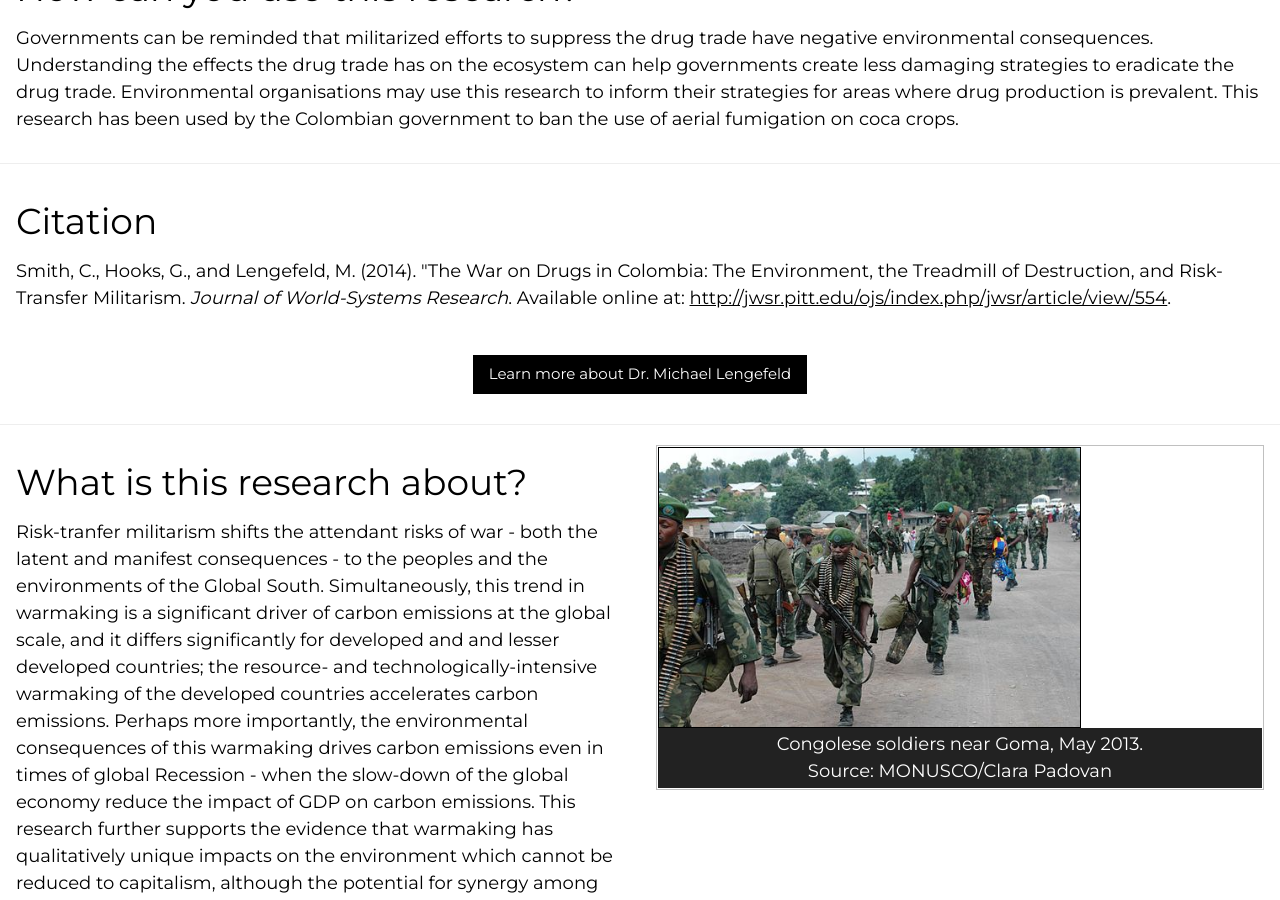
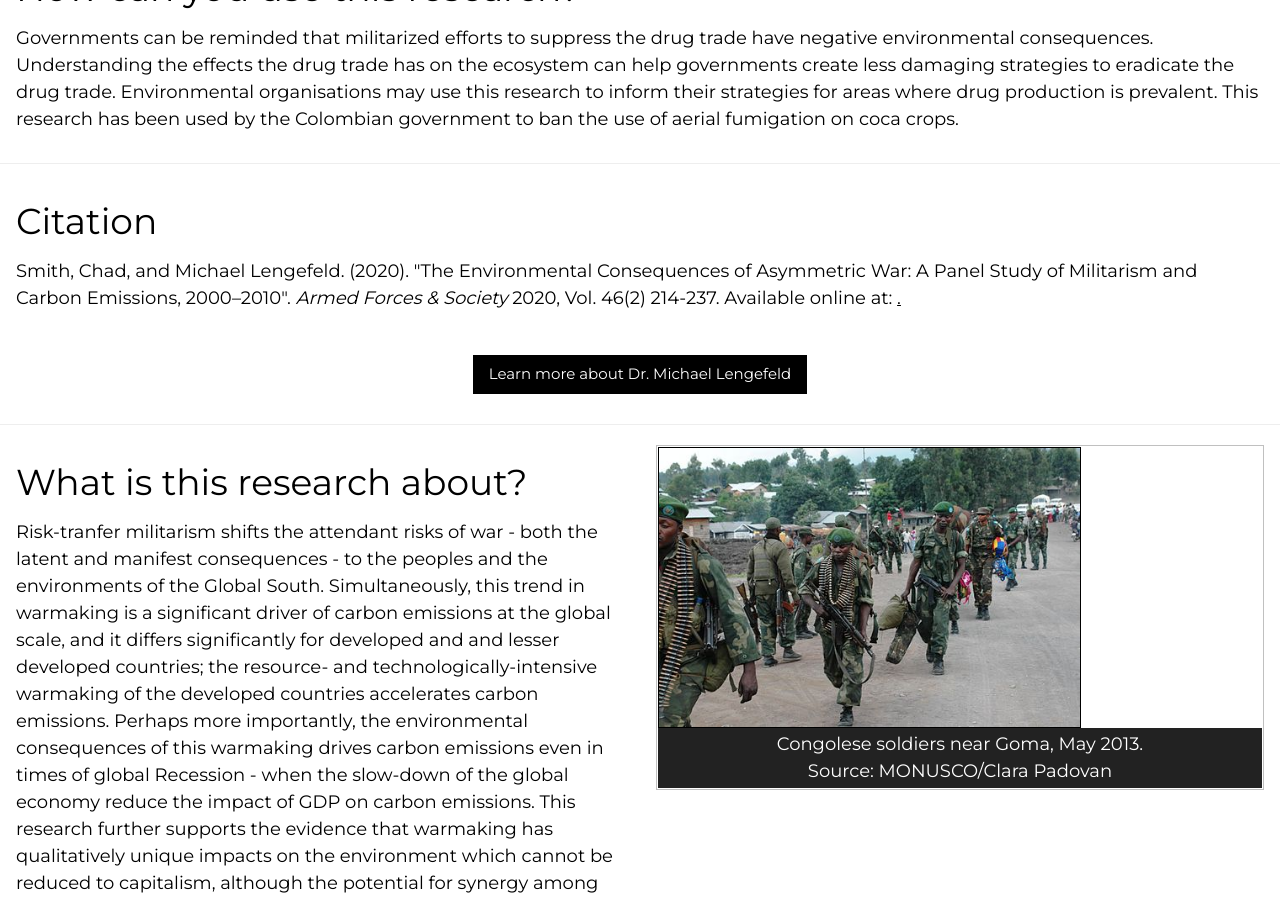
Before and after one commit to resilience1/resilience1.github.io, a Jekyll site: the page built from research/afsarticle.html, in a window 1280 px wide and 900 px high, scrolled down 2850 px. Built offline with Jekyll 4.4.1, drawn with Linux system fonts in a browser that asks for light colours; nearby versions of some CDN libraries.

Commit message:
Update afsarticle.html

```diff
--- a/research/afsarticle.html
+++ b/research/afsarticle.html
@@ -195,9 +195,10 @@
 	<hr>
 	<div class="w3-container">
 		<h1>Citation</h1>
-		<h2>Smith, C., Hooks, G., and Lengefeld, M. (2014). "The War on Drugs in Colombia: The Environment, the Treadmill
-			of Destruction, and Risk-Transfer Militarism. <i>Journal of World-Systems Research</i>. Available online at:
-			<a href="http://jwsr.pitt.edu/ojs/index.php/jwsr/article/view/554">http://jwsr.pitt.edu/ojs/index.php/jwsr/article/view/554</a>.
+		<h2>Smith, Chad, and Michael Lengefeld. (2020). "The Environmental Consequences of Asymmetric War: A Panel Study of
+			Militarism and Carbon Emissions, 2000–2010". <i>Armed Forces & Society</i> 2020, Vol. 46(2) 214-237.
+			Available online at:
+			<a href="https://journals.sagepub.com/doi/full/10.1177/0095327X19832615"</a>.
 		</h2>
 	</div>
 
```
